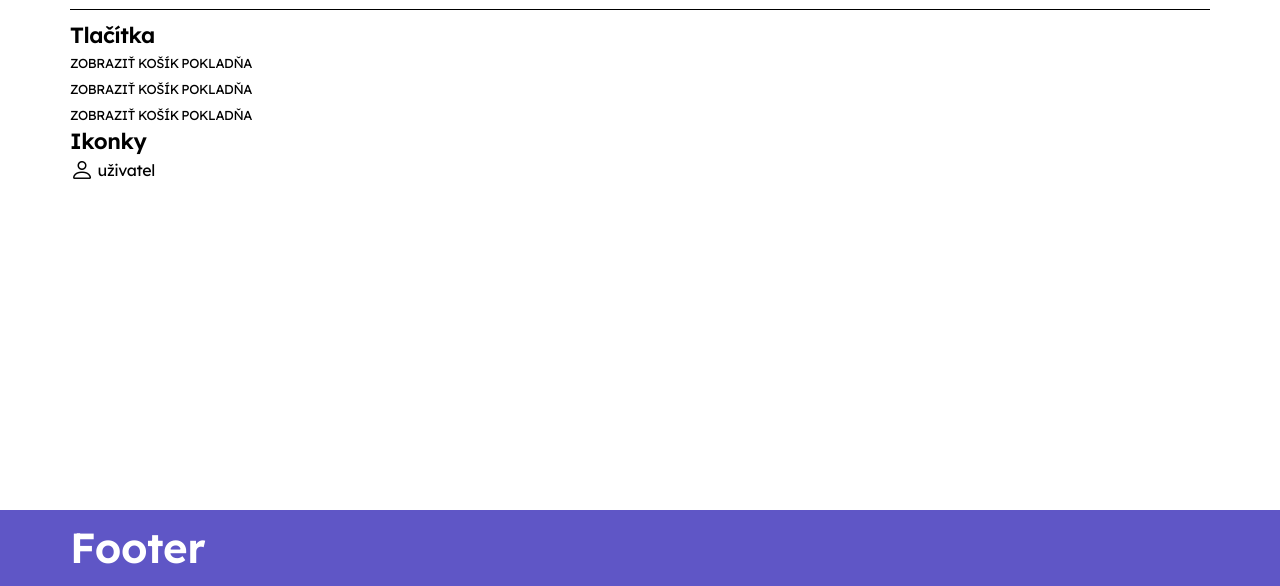
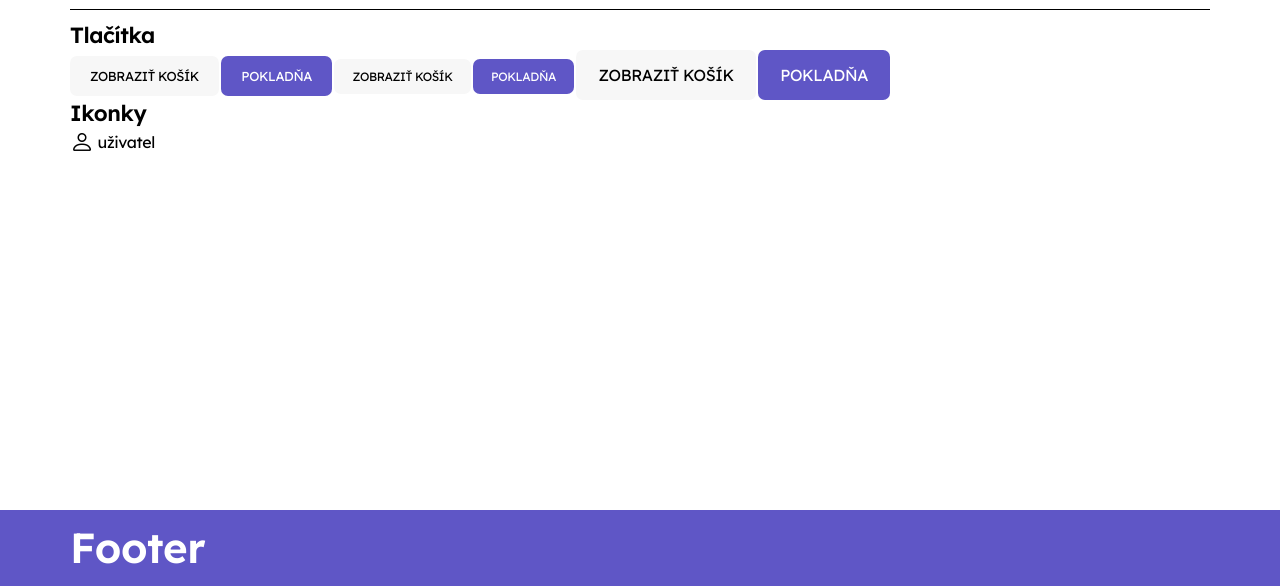
Before and after one commit to Smartshopik/software-eshop, a website: page public/components.html in a window 1280 px wide. Shown: the part 214-800 px from the top of the page. Drawn offline with nearby package versions, Linux system fonts and the light colour scheme.

Commit message:
stylovani tlacitek

```diff
--- a/public/components.html
+++ b/public/components.html
@@ -24,20 +24,14 @@
         <p>Provizorní stránka pro stylování komponentů jako jsou <code>tlačítka</code>, <code>inputy</code>, <code>produktové karty</code> a jiné.</p>
         <hr class="my-12">
         <h3>Tlačítka</h3>
-        <div class="btn--btn">
+        <div>
             <!-- Tady přijdou elementy tlačítek pro nastylování -->
-            <div class="btn--btn--normal">
-                <a href="" class="normal">ZOBRAZIŤ KOŠÍK</a>
-                <a href="" class="btn btn--normal">POKLADŇA</a>
-            </div>
-            <div class="btn--small">
-                <a href="" class="btn btn--sm">ZOBRAZIŤ KOŠÍK</a>
-                <a href="" class="btn btn--sm">POKLADŇA</a>
-            </div>
-            <div class="btn--large">
-                <a href="" class="btn btn--lg">ZOBRAZIŤ KOŠÍK</a>
-                <a href="" class="btn btn--lg">POKLADŇA</a>
-            </div>
+            <a href="" class="btn btn--secondary">ZOBRAZIŤ KOŠÍK</a>
+            <a href="" class="btn">POKLADŇA</a>
+            <a href="" class="btn btn--sm btn--secondary">ZOBRAZIŤ KOŠÍK</a>
+            <a href="" class="btn btn--sm">POKLADŇA</a>
+            <a href="" class="btn btn--lg btn--secondary">ZOBRAZIŤ KOŠÍK</a>
+            <a href="" class="btn btn--lg">POKLADŇA</a>
         </div>
         <h3>Ikonky</h3>
         <div>
--- a/src/assets/styles/components/button/_button.scss
+++ b/src/assets/styles/components/button/_button.scss
@@ -1,9 +1,33 @@
-.btn--btn a {
-    display: flex;
+.btn {
+    background-color: #5F56C6;
+    color: #FFFFFF;
+    font-size: 1.3rem;
+    padding: 1.2rem 2rem;
+    border-radius: 0.7rem;
+
+    &:hover,
+    &:focus,
+    &:active {
+        background-color: #584be0;
+        color: white;
+    }
 }
-.btn--btn--normal a {
-    text-decoration: none;
+.btn--sm {
+    font-size: 1.2rem;
+    padding: 1rem 1.8rem;
 }
-.normal a {
-    color: aqua;
+.btn--lg {
+    font-size: 1.6rem;
+    padding: 1.5rem 2.2rem;
 }
+.btn--secondary {
+    color: black;
+    background-color:#f7f7f7;
+
+    &:hover,
+    &:focus,
+    &:active {
+        background-color: #ecebeb;
+        color: black;
+    }
+}
--- a/src/assets/styles/index.scss
+++ b/src/assets/styles/index.scss
@@ -29,6 +29,7 @@
 | COMPONENTS
 |--------------------------------------------------------------------------
 */
+@import "components/button/button";
 // @import "components/input/input";
 /*
 |--------------------------------------------------------------------------
```
Also changed, not shown: src/views/components.html (+7 -13 lines), public/assets/styles/index.css.
